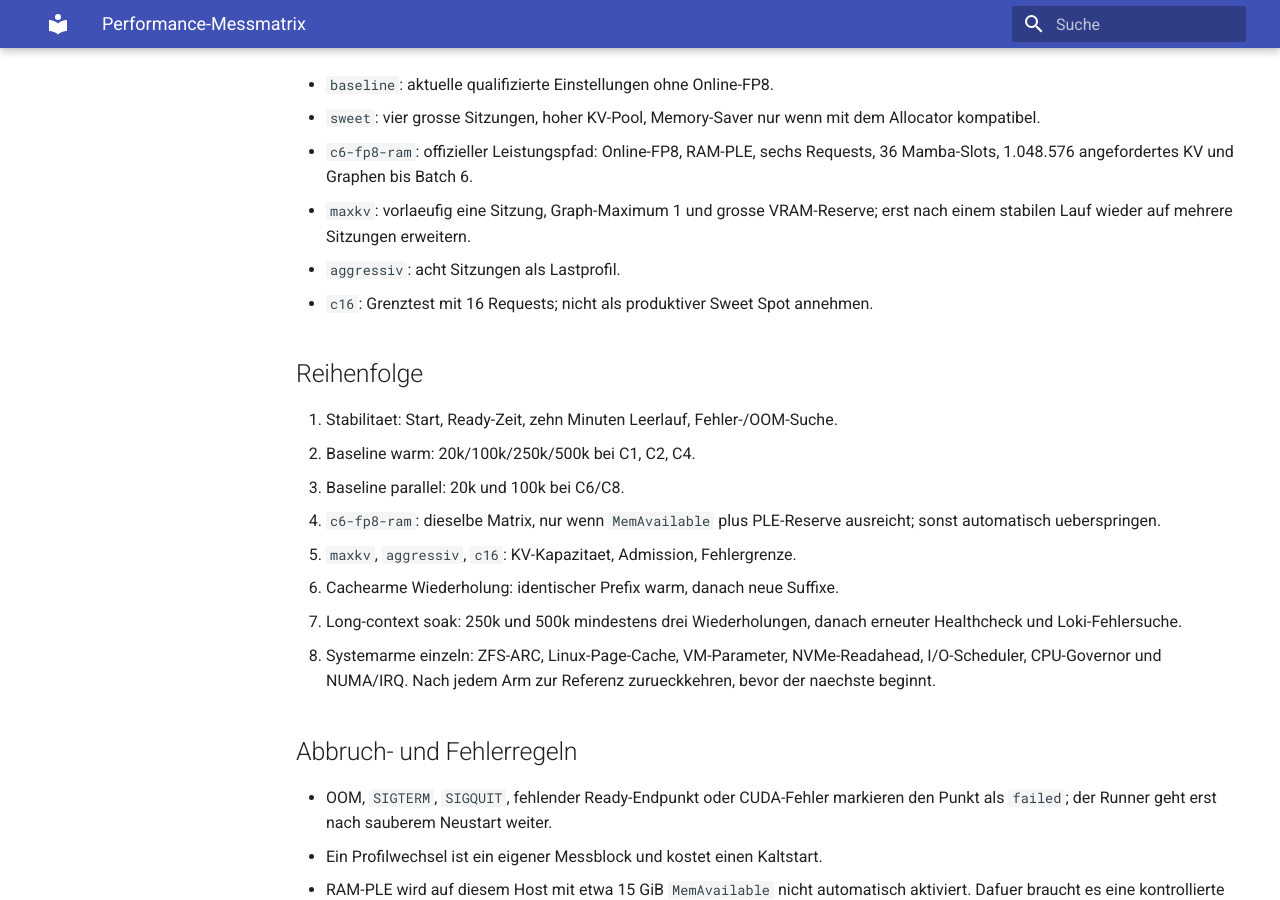
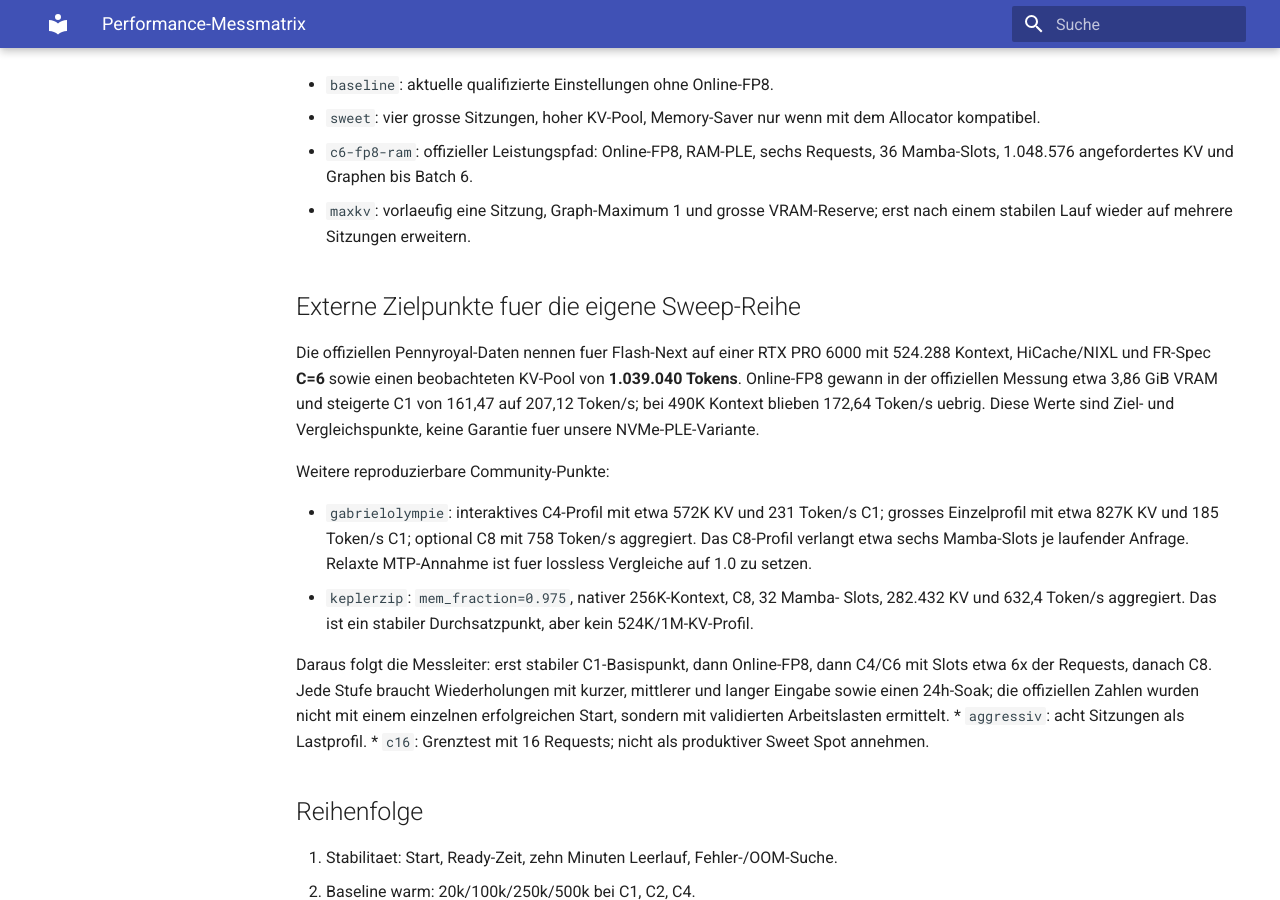
Before and after one commit to thomasdenk79-cyber/llm-infra-setup, an MkDocs documentation site: the page built from docs/performance-matrix.md, in a window 1280 px wide and 900 px high, scrolled down 977 px. Built offline with MkDocs 1.6.1 and Material for MkDocs 9.7.7, drawn with Linux system fonts in a browser that asks for light colours.

```diff
--- a/docs/performance-matrix.md
+++ b/docs/performance-matrix.md
@@ -31,6 +31,32 @@ Fehler aus systemd, Podman und Loki.
   36 Mamba-Slots, 1.048.576 angefordertes KV und Graphen bis Batch 6.
 * `maxkv`: vorlaeufig eine Sitzung, Graph-Maximum 1 und grosse VRAM-Reserve;
   erst nach einem stabilen Lauf wieder auf mehrere Sitzungen erweitern.
+
+## Externe Zielpunkte fuer die eigene Sweep-Reihe
+
+Die offiziellen Pennyroyal-Daten nennen fuer Flash-Next auf einer RTX PRO 6000
+mit 524.288 Kontext, HiCache/NIXL und FR-Spec **C=6** sowie einen beobachteten
+KV-Pool von **1.039.040 Tokens**. Online-FP8 gewann in der offiziellen Messung
+etwa 3,86 GiB VRAM und steigerte C1 von 161,47 auf 207,12 Token/s; bei 490K
+Kontext blieben 172,64 Token/s uebrig. Diese Werte sind Ziel- und
+Vergleichspunkte, keine Garantie fuer unsere NVMe-PLE-Variante.
+
+Weitere reproduzierbare Community-Punkte:
+
+* `gabrielolympie`: interaktives C4-Profil mit etwa 572K KV und 231 Token/s C1;
+  grosses Einzelprofil mit etwa 827K KV und 185 Token/s C1; optional C8 mit
+  758 Token/s aggregiert. Das C8-Profil verlangt etwa sechs Mamba-Slots je
+  laufender Anfrage. Relaxte MTP-Annahme ist fuer lossless Vergleiche auf 1.0
+  zu setzen.
+* `keplerzip`: `mem_fraction=0.975`, nativer 256K-Kontext, C8, 32 Mamba-
+  Slots, 282.432 KV und 632,4 Token/s aggregiert. Das ist ein stabiler
+  Durchsatzpunkt, aber kein 524K/1M-KV-Profil.
+
+Daraus folgt die Messleiter: erst stabiler C1-Basispunkt, dann Online-FP8,
+dann C4/C6 mit Slots etwa 6x der Requests, danach C8. Jede Stufe braucht
+Wiederholungen mit kurzer, mittlerer und langer Eingabe sowie einen 24h-Soak;
+die offiziellen Zahlen wurden nicht mit einem einzelnen erfolgreichen Start,
+sondern mit validierten Arbeitslasten ermittelt.
 * `aggressiv`: acht Sitzungen als Lastprofil.
 * `c16`: Grenztest mit 16 Requests; nicht als produktiver Sweet Spot annehmen.
 
```
Also changed, not shown: docs/HANDOFF.md (+21 -1 lines), 1 other file.
